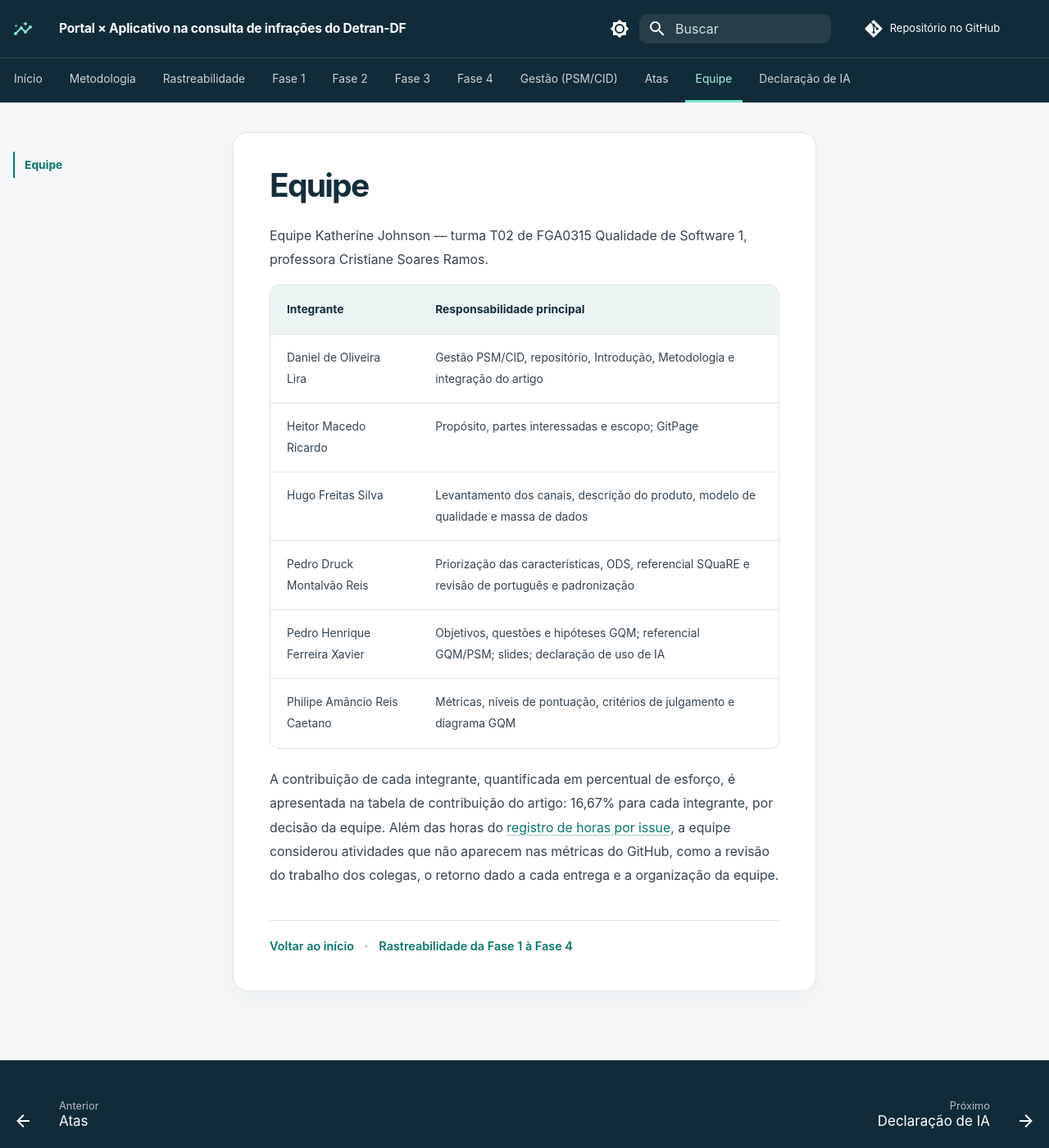
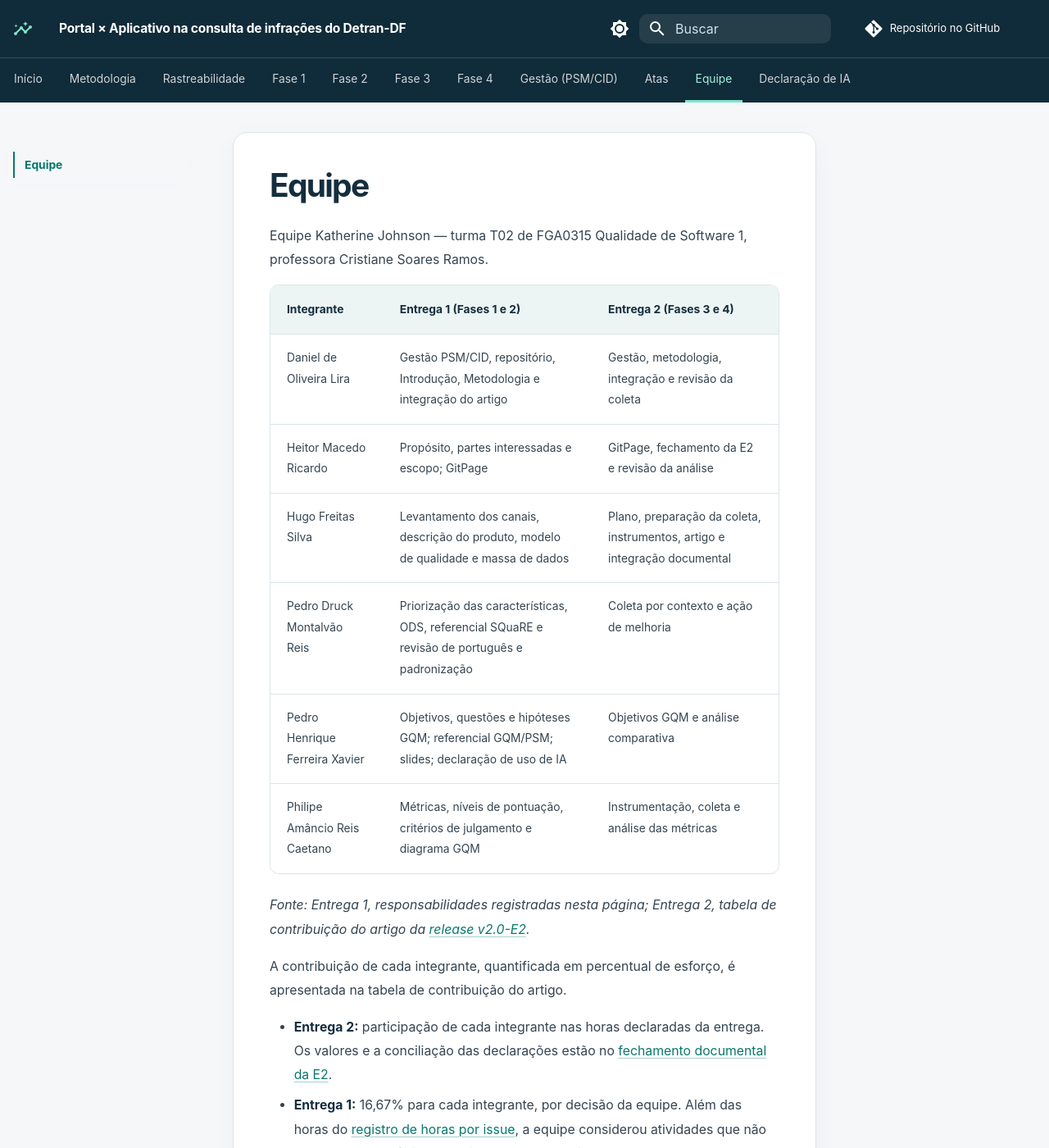
Before and after one commit to FCTE-Qualidade-de-Software-1/2026-2_T02_KATHERINE_JOHNSON, an MkDocs documentation site: the page built from docs/equipe.md, in a window 1280 px wide and 1400 px high. Shown: the whole window at 82% size. Built offline with MkDocs 1.6.1 and Material for MkDocs 9.7.7, drawn with Linux system fonts in a browser that asks for light colours; comment, search, counter and statistics services are not loaded.

Commit message:
docs(equipe): acrescenta as responsabilidades e a contribuição da E2

```diff
--- a/docs/equipe.md
+++ b/docs/equipe.md
@@ -3,17 +3,23 @@
 Equipe Katherine Johnson — turma T02 de FGA0315 Qualidade de Software 1, professora Cristiane
 Soares Ramos.
 
-| Integrante | Responsabilidade principal |
-|---|---|
-| Daniel de Oliveira Lira | Gestão PSM/CID, repositório, Introdução, Metodologia e integração do artigo |
-| Heitor Macedo Ricardo | Propósito, partes interessadas e escopo; GitPage |
-| Hugo Freitas Silva | Levantamento dos canais, descrição do produto, modelo de qualidade e massa de dados |
-| Pedro Druck Montalvão Reis | Priorização das características, ODS, referencial SQuaRE e revisão de português e padronização |
-| Pedro Henrique Ferreira Xavier | Objetivos, questões e hipóteses GQM; referencial GQM/PSM; slides; declaração de uso de IA |
-| Philipe Amâncio Reis Caetano | Métricas, níveis de pontuação, critérios de julgamento e diagrama GQM |
+| Integrante | Entrega 1 (Fases 1 e 2) | Entrega 2 (Fases 3 e 4) |
+|---|---|---|
+| Daniel de Oliveira Lira | Gestão PSM/CID, repositório, Introdução, Metodologia e integração do artigo | Gestão, metodologia, integração e revisão da coleta |
+| Heitor Macedo Ricardo | Propósito, partes interessadas e escopo; GitPage | GitPage, fechamento da E2 e revisão da análise |
+| Hugo Freitas Silva | Levantamento dos canais, descrição do produto, modelo de qualidade e massa de dados | Plano, preparação da coleta, instrumentos, artigo e integração documental |
+| Pedro Druck Montalvão Reis | Priorização das características, ODS, referencial SQuaRE e revisão de português e padronização | Coleta por contexto e ação de melhoria |
+| Pedro Henrique Ferreira Xavier | Objetivos, questões e hipóteses GQM; referencial GQM/PSM; slides; declaração de uso de IA | Objetivos GQM e análise comparativa |
+| Philipe Amâncio Reis Caetano | Métricas, níveis de pontuação, critérios de julgamento e diagrama GQM | Instrumentação, coleta e análise das métricas |
+
+*Fonte: Entrega 1, responsabilidades registradas nesta página; Entrega 2, tabela de contribuição do artigo da [release v2.0-E2](https://github.com/FCTE-Qualidade-de-Software-1/2026-2_T02_KATHERINE_JOHNSON/releases/tag/v2.0-E2).*
 
 A contribuição de cada integrante, quantificada em percentual de esforço, é apresentada na
-tabela de contribuição do artigo: 16,67% para cada integrante, por decisão da equipe. Além das horas do
-[registro de horas por issue](gestao-horas.md), a equipe considerou atividades que não aparecem nas
-métricas do GitHub, como a revisão do trabalho dos colegas, o retorno dado a cada entrega e a
-organização da equipe.
+tabela de contribuição do artigo.
+
+- **Entrega 2:** participação de cada integrante nas horas declaradas da entrega. Os valores e a
+  conciliação das declarações estão no [fechamento documental da E2](gestao-fechamento-e2.md).
+- **Entrega 1:** 16,67% para cada integrante, por decisão da equipe. Além das horas do
+  [registro de horas por issue](gestao-horas.md), a equipe considerou atividades que não aparecem
+  nas métricas do GitHub, como a revisão do trabalho dos colegas, o retorno dado a cada entrega e a
+  organização da equipe.
```
